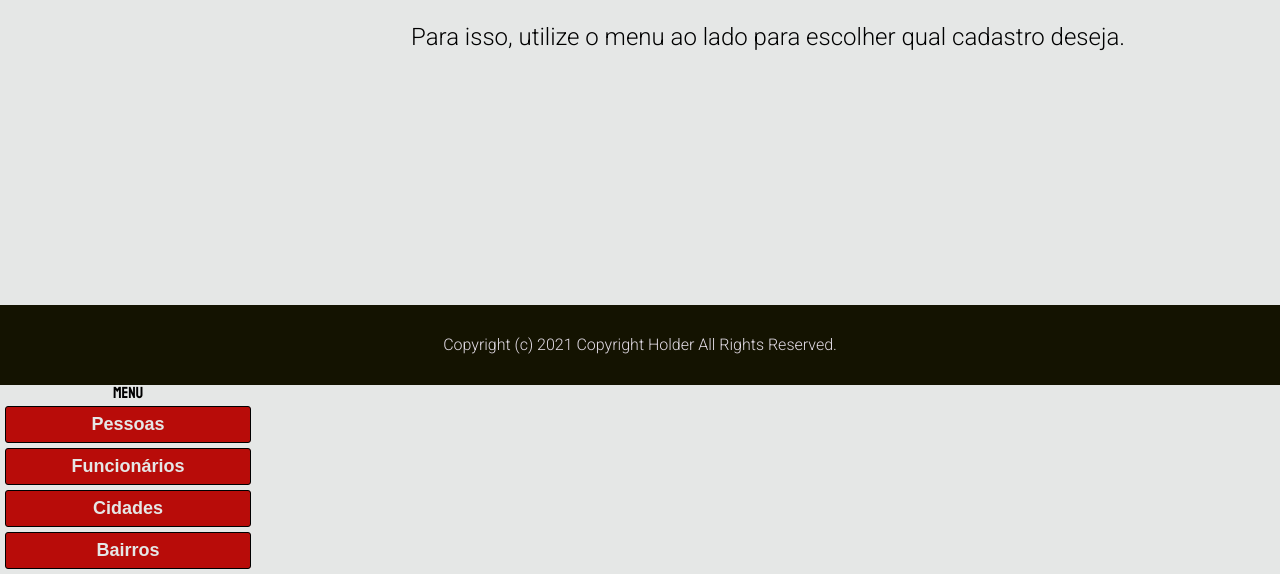
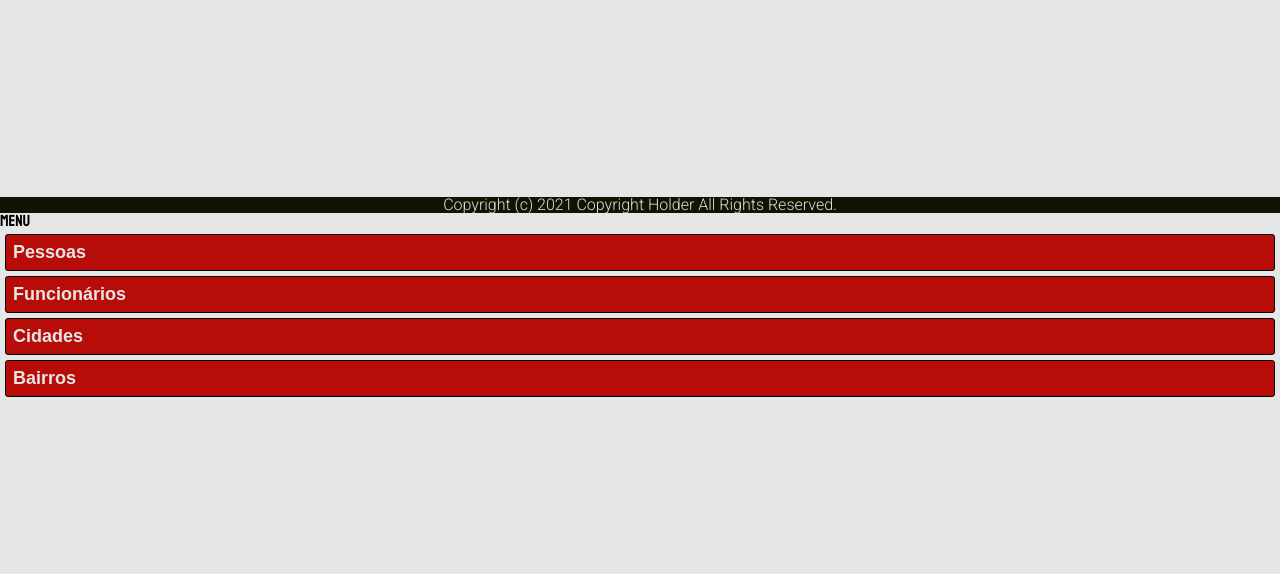
Before and after one commit to cassianocastro/webtask.com, a PHP site: page / in a window 1280 px wide. Shown: the part 345-919 px from the top of the page. After the commit the page ends 742 px from the top, so only its background shows below. Run offline with PHP 8.4, Linux system fonts and the light colour scheme.

Commit message:
Changed height of internal container

```diff
--- a/view/templates/includes/aside/index.css
+++ b/view/templates/includes/aside/index.css
@@ -2,12 +2,14 @@
 
 body > aside
 {
-    /* background: #B7B5B3; */
+    & > div
+    {
+        background: #B7B5B3;
 
-    height: inherit;
-    width: 20%;
+        height: 100%;
 
-    text-align: center;
+        text-align: center;
+    }
 
     & a
     {
--- a/view/templates/includes/footer/index.css
+++ b/view/templates/includes/footer/index.css
@@ -12,6 +12,6 @@
         display: flex;
         justify-content: center;
 
-        height: 10vh;
+        height: 100%;
     }
 }
--- a/view/templates/includes/header/index.css
+++ b/view/templates/includes/header/index.css
@@ -11,7 +11,7 @@
         display: flex;
         justify-content: center;
 
-        height: 200px;
+        height: 100%;
     }
 
     & h1
```
